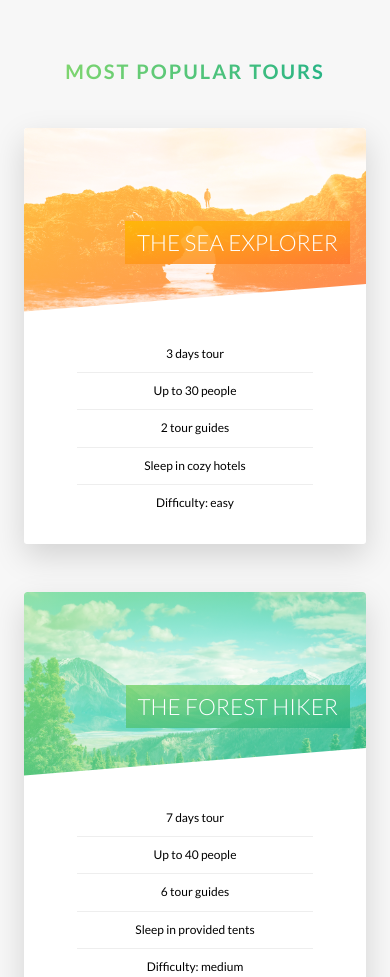
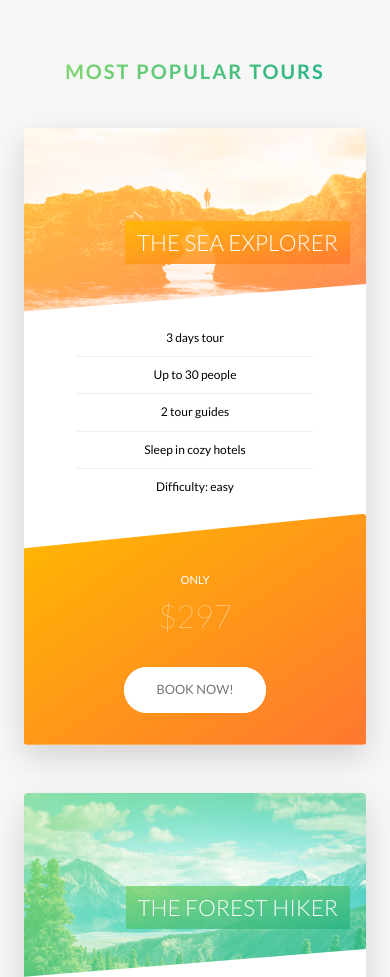
Before and after one commit to Khanhtran47/Natours-Project, a website: page index.html in a window 390 px wide. Shown: the part 2566-3543 px from the top of the page. Drawn offline with Linux system fonts and the light colour scheme.

Commit message:
added media queries to card, form, story and popup components

```diff
--- a/sass/components/_card.scss
+++ b/sass/components/_card.scss
@@ -185,4 +185,48 @@
     font-size: 6rem;
     font-weight: 100;
   }
+
+  @include respond(tab-port) {
+    border-radius: 3px;
+    height: auto;
+    background-color: $color-white;
+    box-shadow: 0 1.5rem 4rem rgba($color-black, 0.15);
+
+    &__side {
+      height: auto;
+      position: relative;
+      box-shadow: none;
+
+      &--back {
+        transform: rotateY(0);
+        clip-path: polygon(0 15%, 100% 0, 100% 100%, 0 100%);
+      }
+    }
+
+    &:hover &__side--front {
+      transform: rotateY(0);
+    }
+
+    &__details {
+      padding: 1rem 3rem;
+    }
+
+    // BACK SIDE
+    &__cta {
+      position: relative;
+      top: 0%;
+      left: 0%;
+      transform: translate(0);
+      width: 100%;
+      padding: 7rem 4rem 4rem 4rem;
+    }
+
+    &__price-box {
+      margin-bottom: 3rem;
+    }
+
+    &__price-value {
+      font-size: 4rem;
+    }
+  }
 }
--- a/sass/components/_form.scss
+++ b/sass/components/_form.scss
@@ -15,6 +15,10 @@
     width: 90%;
     display: block;
     transition: all 0.3s;
+
+    @include respond(tab-port) {
+      width: 100%;
+    }
 
     &:focus {
       outline: none;
@@ -49,6 +53,11 @@
   &__radio-group {
     width: 49%;
     display: inline-block;
+
+    @include respond(tab-port) {
+      width: 100%;
+      margin-bottom: 2rem;
+    }
   }
 
   &__radio-input {
--- a/sass/components/_popup.scss
+++ b/sass/components/_popup.scss
@@ -28,11 +28,23 @@
     opacity: 0;
     transform: translate(-50%, -50%) scale(0.25);
     transition: all 0.5s 0.2s;
+
+    @include respond(tab-land) {
+      width: 107%;
+    }
+
+    @include respond(tab-port) {
+      display: inline-block;
+    }
   }
 
   &__left {
     width: calc(100% * (1 / 3));
     display: table-cell;
+
+    @include respond(tab-port) {
+      display: none;
+    }
   }
 
   &__right {
@@ -40,6 +52,11 @@
     display: table-cell;
     vertical-align: middle;
     padding: 3rem 5rem;
+
+    @include respond(tab-port) {
+      display: inline-block;
+      width: calc(100%);
+    }
   }
 
   &__img {
@@ -50,6 +67,7 @@
   &__text {
     font-size: 1.4rem;
     margin-bottom: 4rem;
+    text-align: justify;
 
     -moz-column-count: 2;
     -moz-column-gap: 4rem;
@@ -90,6 +108,28 @@
       line-height: 1;
     }
 
+    @include respond(tab-land) {
+      &:link,
+      &:visited {
+        top: 1.5rem;
+        right: 6.5rem;
+      }
+    }
+
+    @include respond(tab-port) {
+      &:link,
+      &:visited {
+        right: 5.5rem;
+      }
+    }
+
+    @include respond(phone) {
+      &:link,
+      &:visited {
+        right: 4.5rem;
+      }
+    }
+
     &:hover {
       color: $color-primary;
     }
--- a/sass/components/_story.scss
+++ b/sass/components/_story.scss
@@ -8,6 +8,16 @@
   padding-left: 9rem;
   font-size: $default-font-size;
   transform: skewX(-12deg);
+
+  @include respond(tab-port) {
+    width: 100%;
+    padding: 4rem;
+    padding-left: 7rem;
+  }
+
+  @include respond(phone) {
+    transform: skewX(0);
+  }
 
   &__shape {
     width: 15rem;
@@ -20,6 +30,10 @@
     transform: translateX(-3rem) skewX(12deg);
     position: relative;
     overflow: hidden;
+
+    @include respond(phone) {
+      transform: translateX(-3rem) skewX(0);
+    }
   }
 
   &__image {
@@ -31,6 +45,10 @@
 
   &__text {
     transform: skewX(12deg);
+
+    @include respond(phone) {
+      transform: skewX(0);
+    }
   }
 
   &__caption {
--- a/sass/pages/_home.scss
+++ b/sass/pages/_home.scss
@@ -73,10 +73,36 @@
   border-radius: 3px;
   box-shadow: 0 1.5rem 4rem rgba($color-black, 0.3);
 
-  height: 50rem;
+  @include respond(tab-land) {
+    background-image: linear-gradient(
+        105deg,
+        rgba($color-white, 0.9) 0%,
+        rgba($color-white, 0.9) 65%,
+        transparent 65%
+      ),
+      url(../img/nat-10.jpg);
+    background-size: cover;
+  }
+
+  @include respond(tab-port) {
+    background-image: linear-gradient(
+        to right,
+        rgba($color-white, 0.9) 0%,
+        rgba($color-white, 0.9) 100%
+      ),
+      url(../img/nat-10.jpg);
+  }
 
   &__form {
     width: 50%;
     padding: 6rem;
+
+    @include respond(tab-land) {
+      width: 65%;
+    }
+
+    @include respond(tab-port) {
+      width: 100%;
+    }
   }
 }
```
Also changed, not shown: css/style.css.
